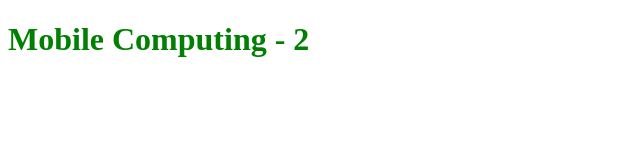
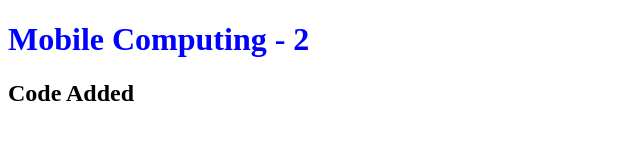
Before and after one commit to abdullahadee/MC_2, a plain HTML site: page index.html in a window 1280 px wide. Shown: the whole page, without its empty margins (0-640 px from the left). Drawn offline with Linux system fonts and the light colour scheme.

Commit message:
Content Added

```diff
--- a/index.html
+++ b/index.html
@@ -9,5 +9,6 @@
 </head>
 <body>
     <h1>Mobile Computing - 2</h1>
+    <h2>Code Added</h2>
 </body>
 </html>
--- a/style.css
+++ b/style.css
@@ -1,4 +1,4 @@
 h1
 {
-    color: green;
+    color: blue;
 }
```
